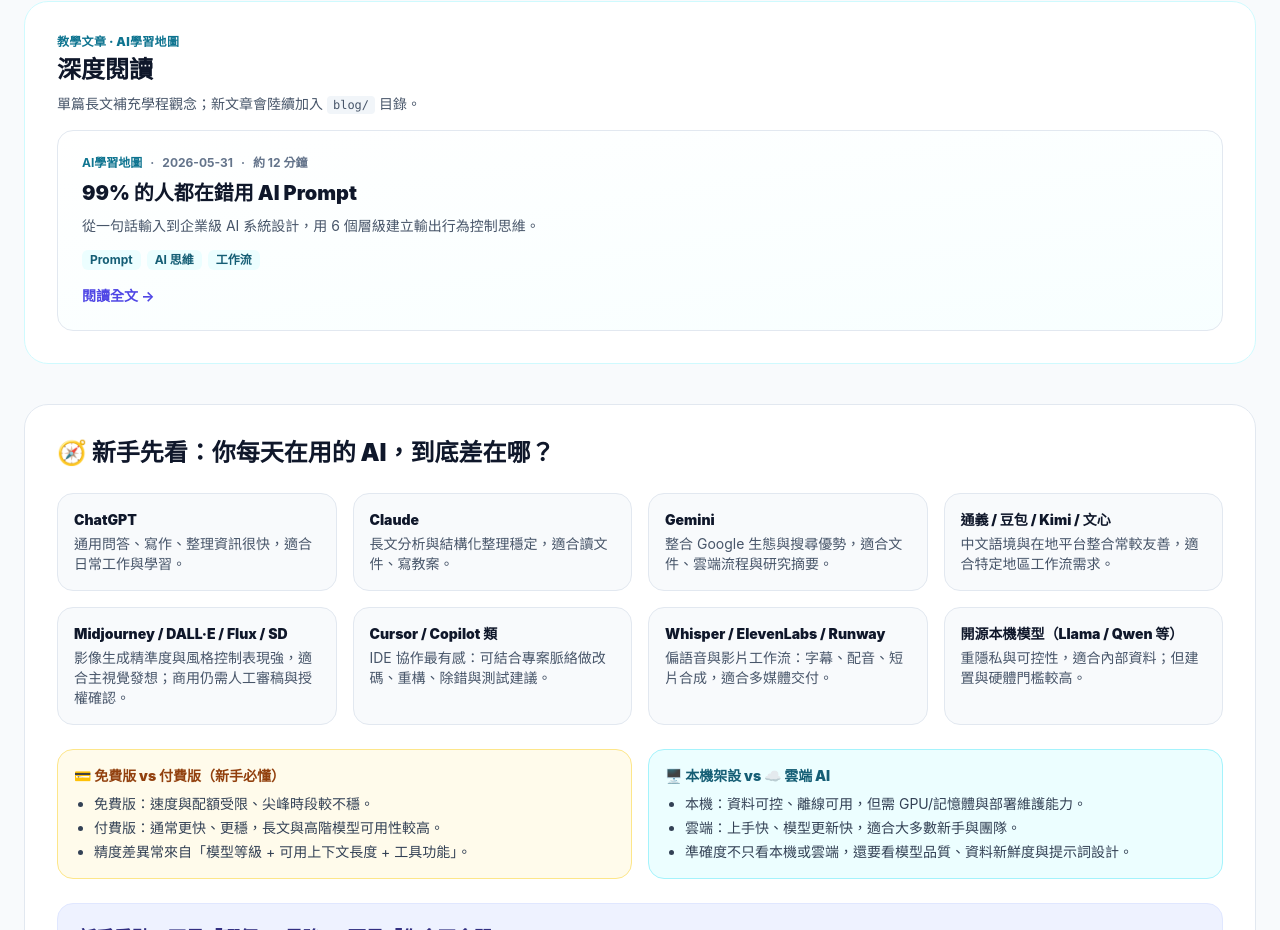
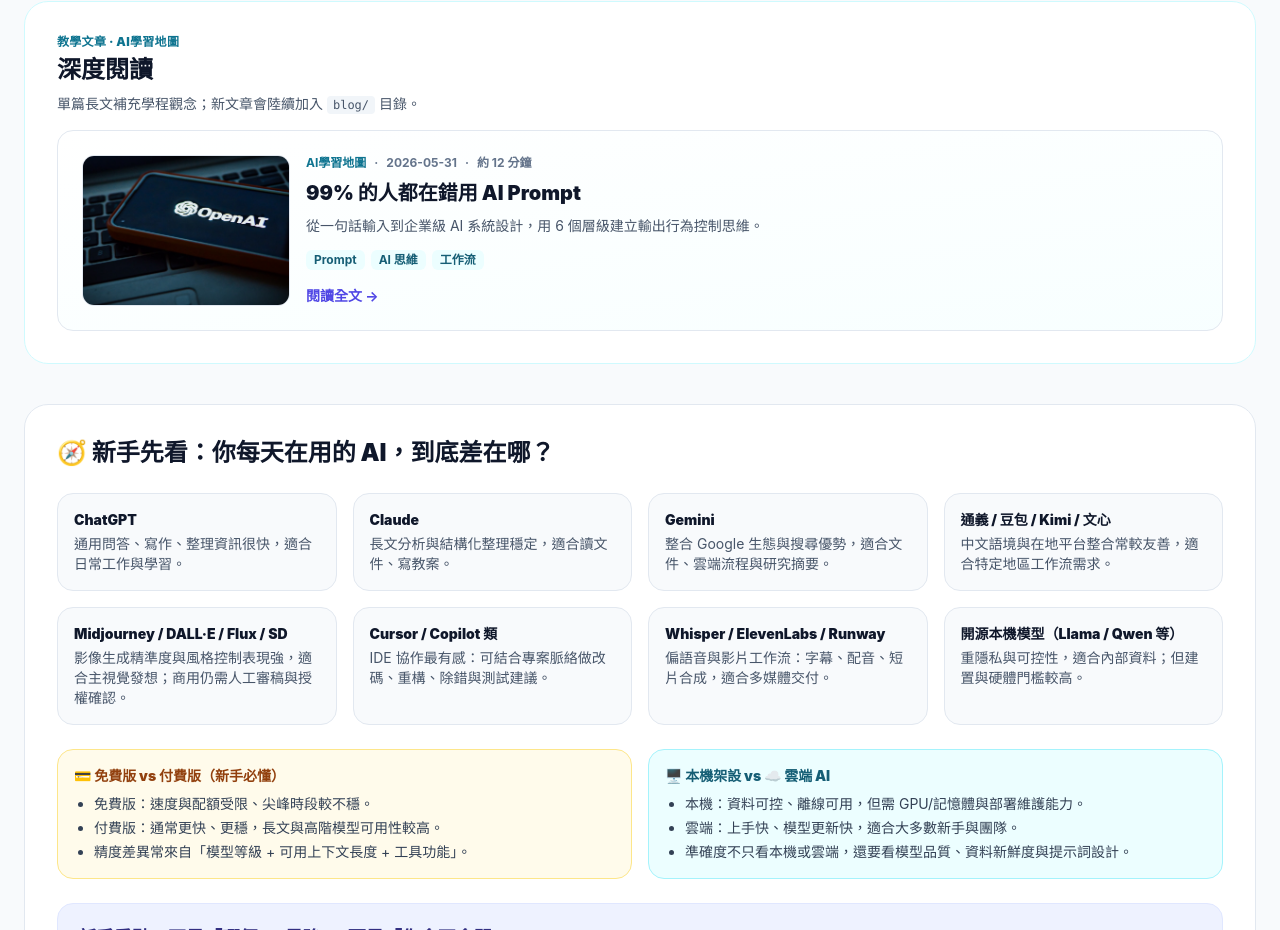
Before and after one commit to MrBill-Dev/mrbill-dev.github.io, a plain HTML site: page ai-learning-map.html in a window 1280 px wide. Shown: the part 1235-2165 px from the top of the page. Drawn offline with nearby package versions, Linux system fonts and the light colour scheme.

Commit message:
顯圖更新

```diff
--- a/ai-learning-map.html
+++ b/ai-learning-map.html
@@ -395,7 +395,14 @@
         var tags = (a.tags || []).map(function(t) {
           return '<span class="inline-block px-2 py-0.5 rounded-md bg-cyan-50 text-cyan-800 text-xs font-bold">' + t + '</span>';
         }).join(' ');
-        return '<a href="' + a.href + '" class="block rounded-2xl border border-slate-200 bg-gradient-to-br from-white to-cyan-50/40 p-5 md:p-6 no-underline hover:border-cyan-300 hover:shadow-md transition-all group">' +
+        var cover = a.cover
+          ? '<div class="sm:w-44 md:w-52 shrink-0 overflow-hidden rounded-xl border border-slate-200 bg-slate-100">' +
+            '<img src="' + a.cover + '" alt="" class="w-full h-28 sm:h-full sm:min-h-[7.5rem] object-cover" loading="lazy" width="1200" height="630" />' +
+            '</div>'
+          : '';
+        return '<a href="' + a.href + '" class="flex flex-col sm:flex-row gap-4 rounded-2xl border border-slate-200 bg-gradient-to-br from-white to-cyan-50/40 p-5 md:p-6 no-underline hover:border-cyan-300 hover:shadow-md transition-all group">' +
+          cover +
+          '<div class="min-w-0 flex-1">' +
           '<div class="flex flex-wrap items-center gap-2 text-xs font-bold text-slate-500">' +
           '<span class="text-cyan-700">' + a.category + '</span>' +
           '<span>·</span><span>' + a.date + '</span>' +
@@ -405,7 +412,7 @@
           '<p class="mt-2 text-sm text-slate-600 leading-relaxed">' + a.excerpt + '</p>' +
           '<div class="mt-3 flex flex-wrap gap-1.5">' + tags + '</div>' +
           '<p class="mt-4 text-sm font-bold text-indigo-600">閱讀全文 →</p>' +
-          '</a>';
+          '</div></a>';
       }).join('');
     }
     function switchTab(tabId) {
--- a/js/blog-articles.js
+++ b/js/blog-articles.js
@@ -1,6 +1,7 @@
 /**
  * 教學文章索引（blog/ 目錄）
  * - 檔名：blog/{YYYY-MM-DD}-{主題}.html（例：2026-05-31-ai-prompt-six-levels.html），title 用中文
+ * - cover：顯圖路徑 assets/xxx.jpg（1200×630），需同步寫入文章 og:image 絕對網址
  * - 列表只維護此陣列；新增文章複製 blog/article.template.html
  */
 const BLOG_ARTICLES = [
@@ -13,6 +14,7 @@
     author: "Mr.Bill",
     date: "2026-05-31",
     readMins: 12,
-    tags: ["Prompt", "AI 思維", "工作流"]
+    tags: ["Prompt", "AI 思維", "工作流"],
+    cover: "assets/blog-2026-05-31-ai-prompt-og.jpg"
   }
 ];
```
Also changed, not shown: blog/2026-05-31-ai-prompt-six-levels.html (+15 -1 lines), blog/article.template.html (+11 -0 lines), assets/blog-2026-05-31-ai-prompt-og.jpg (added).
